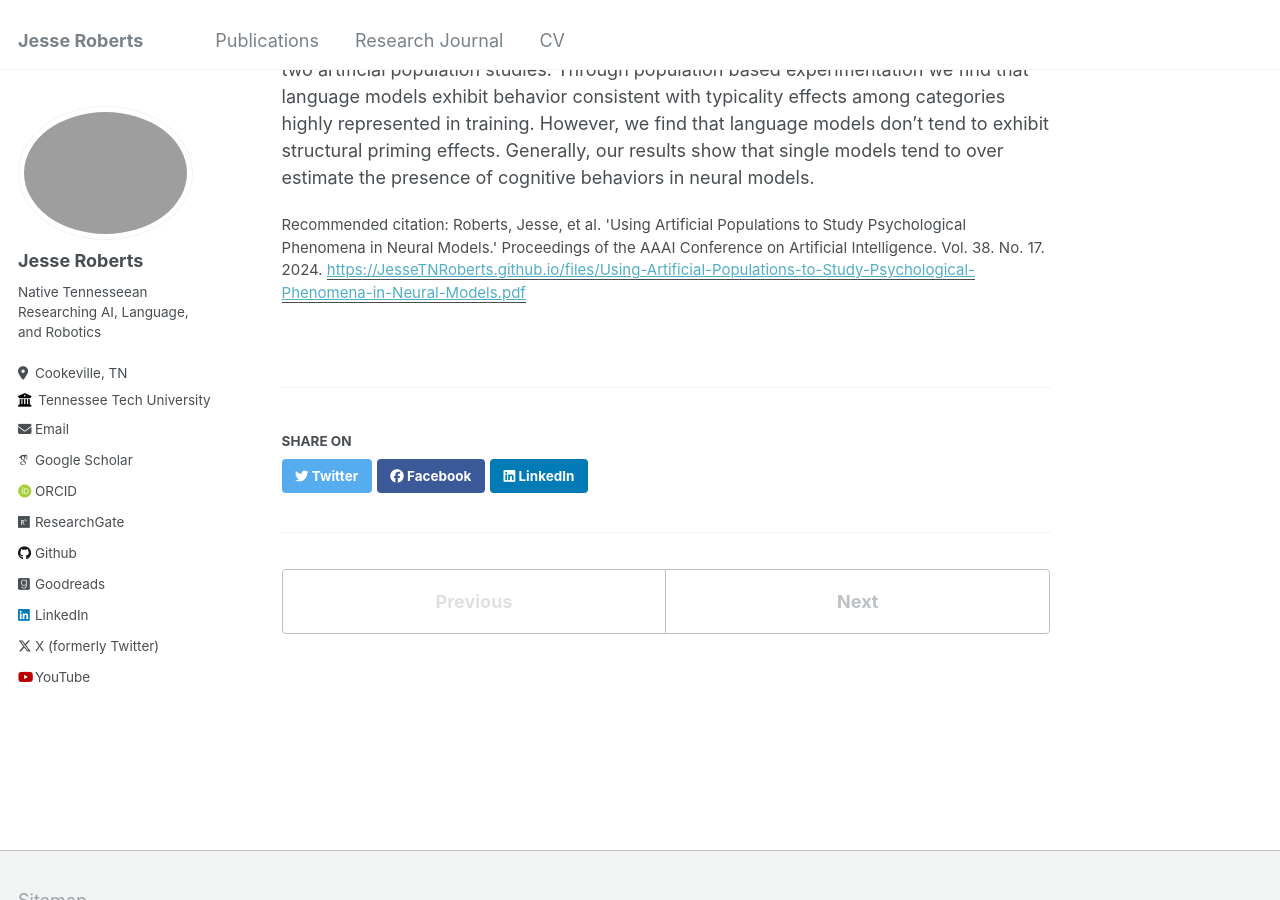
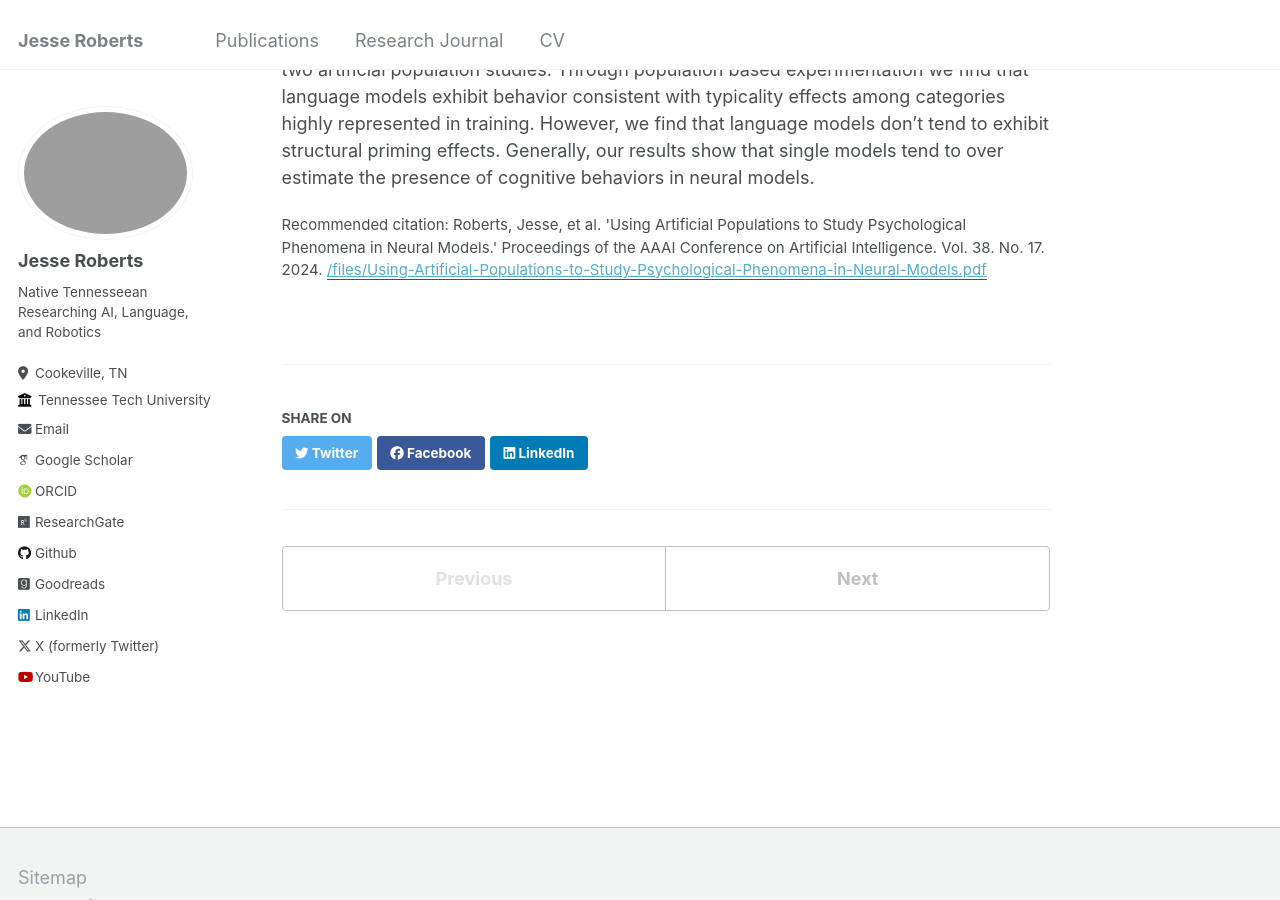
Before and after one commit to JesseTNRoberts/JesseTNRoberts.github.io, a Jekyll site: the page built from _publications/2024-02-01-Using-Artificial-Populations-to-Study-Psychological-Phenomena-in-Neural-Models.md, in a window 1280 px wide and 900 px high, scrolled down 445 px. Built offline with Jekyll 4.4.1, drawn with Linux system fonts in a browser that asks for light colours; some web fonts are replaced; part of the change alters nothing that is shown.

Commit message:
Update 2024-02-01-Using-Artificial-Populations-to-Study-Psychological-Phenomena-in-Neural-Models.md

```diff
--- a/_publications/2024-02-01-Using-Artificial-Populations-to-Study-Psychological-Phenomena-in-Neural-Models.md
+++ b/_publications/2024-02-01-Using-Artificial-Populations-to-Study-Psychological-Phenomena-in-Neural-Models.md
@@ -1,11 +1,11 @@
 ---
 title: "Using Artificial Populations to Study Psychological Phenomena in Neural Models"
 collection: publications
-permalink: https://ojs.aaai.org/index.php/AAAI/article/view/29856
+permalink: /publications/Using-Artificial-Populations-to-Study-Psychological-Phenomena-in-Neural-Models
 excerpt: 'We leverage work in uncertainty estimation in a novel approach to efficiently construct experimental populations. The resultant tool, PopulationLM, has been made open source. We provide theoretical grounding in the uncertainty estimation literature and motivation from current cognitive work regarding language models.'
 date: 2024-02-01
 venue: "AAAI '24"
-paperurl: 'https://JesseTNRoberts.github.io/files/Using-Artificial-Populations-to-Study-Psychological-Phenomena-in-Neural-Models.pdf'
+paperurl: '/files/Using-Artificial-Populations-to-Study-Psychological-Phenomena-in-Neural-Models.pdf'
 citation: "Roberts, Jesse, et al. 'Using Artificial Populations to Study Psychological Phenomena in Neural Models.' Proceedings of the AAAI Conference on Artificial Intelligence. Vol. 38. No. 17. 2024."
 ---
 
```
